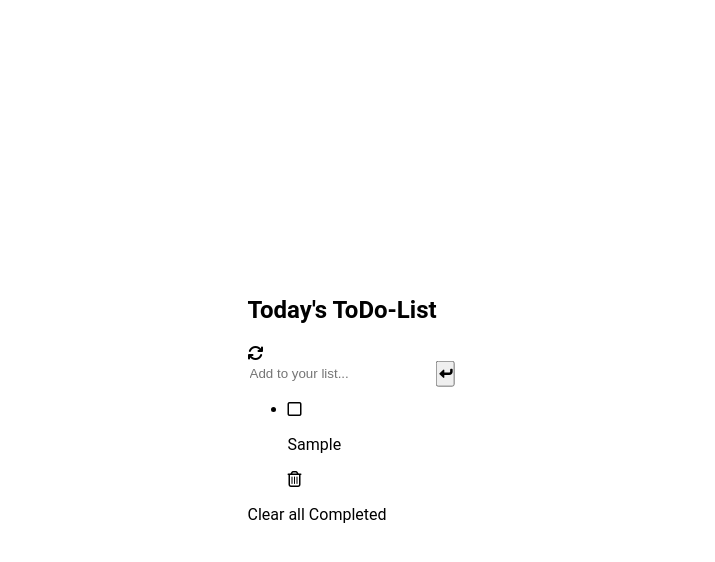
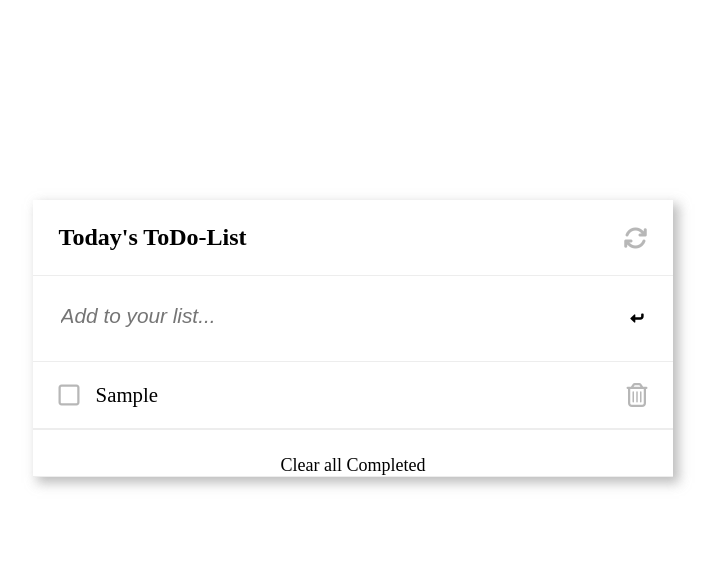
Before and after one commit to lazyCode-404/To-do-list, a website built with webpack: page src/index.html in a window 1280 px wide. Both pictures are taken after typing "Sample" into the empty fields and a click on the button "submit". Shown: the whole page, without its empty margins (287-1002 px from the left). Built offline with nearby package versions, Linux system fonts and the light colour scheme.

Commit message:
update Css

```diff
--- a/src/style.css
+++ b/src/style.css
@@ -1,111 +1,118 @@
 body {
-  display: flex;
-  align-items: center;
-  justify-content: center;
-  height: 100vh;
-  width: 100%;
-  font-family: "Roboto", sans-serif;
-}
+    display: flex;
+    align-items: center;
+    justify-content: center;
+    margin: 0;
+    padding: 0;
+    box-sizing: border-box;
+    top: 200px;
+    position: relative;
+  }
 
-.todo-list {
-  width: 50%;
-  border: 1px solid #fff;
-  background-color: #fff;
-  box-shadow: 2px 2px 8px rgb(148, 148, 148);
-}
+  .d-flex {
+    display: flex;
+  }
 
-.title {
-  border-bottom: 1px solid rgb(196, 196, 196);
-  width: 100%;
-  height: 30px;
-  display: flex;
-  justify-content: space-between;
-}
+  ul {
+    margin: 0;
+    padding: 0;
+  }
 
-.title p {
-  padding-left: 10px;
-  font-size: 20px;
-  margin: 1px;
-}
+  ul > * {
+    list-style: none;
+  }
 
-.input-section {
-  height: 35px;
-  width: 100%;
-  border-bottom: 1px solid rgb(196, 196, 196);
-}
+  .container {
+    width: 40rem;
+    box-shadow: 5px 5px 11px 1px rgba(151, 151, 151, 0.63);
+  }
 
-.todo-input {
-  width: 90%;
-  height: 90%;
-  border: transparent;
-  padding-left: 10px;
-  font-style: italic;
-}
+  i::before {
+    font-size: 1.5rem;
+    color: rgba(146, 146, 146, 0.664);
+  }
 
-.lists {
-  border-bottom: 1px solid rgb(196, 196, 196);
-  list-style: none;
-  padding-left: 10px;
-  padding-right: 10px;
-}
+  .container > *,
+  .task-list > * {
+    border-bottom: 1px solid rgba(228, 228, 228, 0.664);
+  }
 
-.list {
-  display: flex;
-  justify-content: space-between;
-  margin-bottom: 15px;
-}
+  #form {
+    padding: 1.5rem 4%;
+    justify-content: space-between;
+  }
 
-.list:hover {
-  background-color: #edac1f;
-}
+  #input {
+    background: transparent;
+    border: none;
+  }
 
-.list:hover .desc {
-  background-color: #edac1f;
-}
+  ::placeholder {
+    font-style: italic;
+    font-size: 1.3rem;
+  }
 
-.list p {
-  margin: 1px;
-}
+  .header {
+    padding: 1.5rem 4%;
+    justify-content: space-between;
+    align-items: center;
+  }
 
-.li-div {
-  display: flex;
-}
+  .header h1 {
+    margin: 0;
+  }
 
-#btn {
-  background-color: lightgrey;
-  border: transparent;
-  height: 30px;
-  width: 100%;
-}
+  .item {
+    align-items: center;
+    justify-content: space-between;
+    padding: 0 4%;
+  }
 
-.draggable {
-  cursor: move;
-}
+  .item .task p {
+    margin-left: 1rem;
+    font-size: 1.3rem;
+  }
 
-.line {
-  text-decoration: line-through;
-}
+  .item .task p:focus {
+    outline: none;
+  }
 
-.hidden {
-  display: none;
-}
+  .task {
+    align-items: center;
+  }
 
-.fa {
-  cursor: pointer;
-}
+  form input {
+    min-width: calc(100% - 30px);
+    line-height: 24px;
+    height: 35px;
+    outline: none;
+  }
 
-input {
-  outline: none;
-  border: none;
-}
+  form button {
+    border: 0 solid transparent;
+    background: #fff;
+  }
 
-html,
-body {
-  height: 100%;
-  margin: 0;
-  overflow: hidden;
-  overflow: clip;
-  contain: content;
-}
+  .task-complete {
+    color: dodgerblue !important;
+  }
 
-@import url("https://fonts.googleapis.com/css?family=Exo:400,700");
+  i {
+    cursor: pointer;
+  }
+
+  .linethrough {
+    text-decoration: line-through;
+    font-style: italic;
+  }
+
+  span {
+    display: flex;
+    justify-content: center;
+    align-items: center;
+    height: 20%;
+    cursor: pointer;
+    font-size: large;
+    padding-top: 25px;
+    position: relative;
+  }
```
